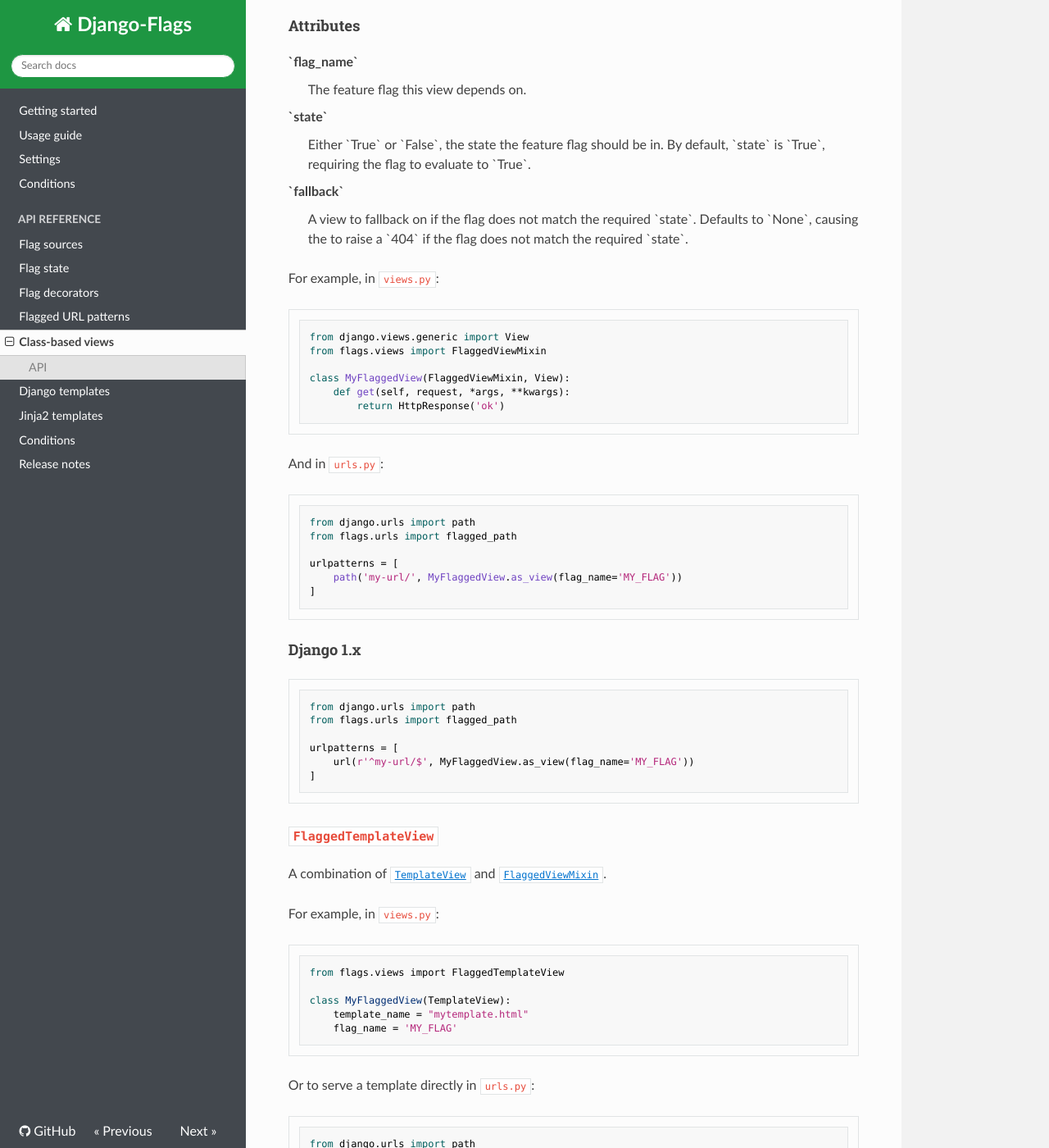
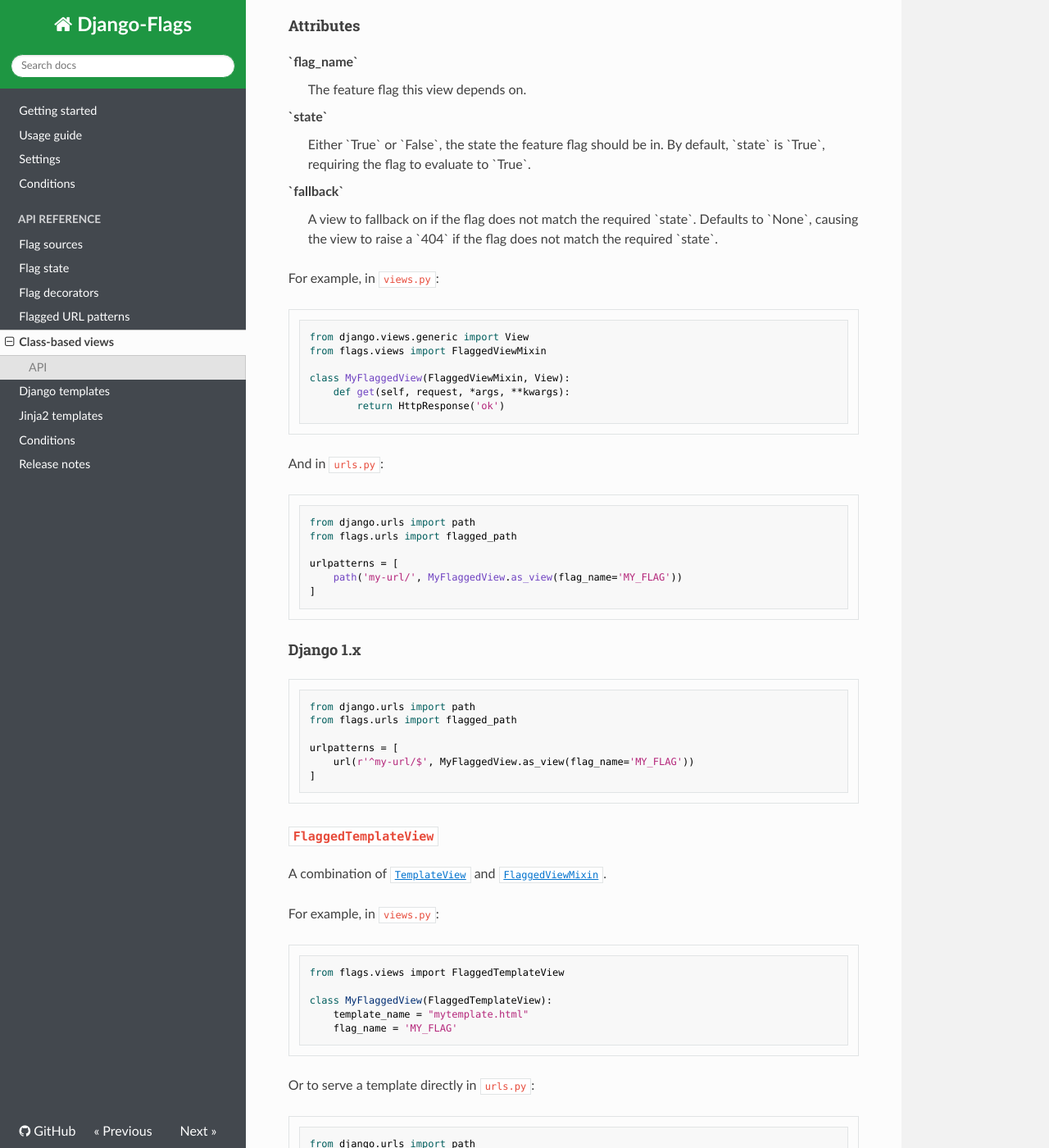
Before and after one commit to cfpb/django-flags, an MkDocs documentation site: the page built from docs/api/views.md, in a window 1280 px wide and 1400 px high, scrolled down 438 px. Shown: the whole window at 82% size. Built offline with MkDocs 1.6.1, drawn with Linux system fonts in a browser that asks for light colours; nearby versions of some CDN libraries; old or Windows-style settings are respelled for this version of MkDocs.

Commit message:
Update docs/api/views.md
Co-Authored-By: willbarton <will@brtns.com>

````diff
--- a/docs/api/views.md
+++ b/docs/api/views.md
@@ -23,7 +23,7 @@
   <dd>Either `True` or `False`, the state the feature flag should be in. By default, `state` is `True`, requiring the flag to evaluate to `True`.</dd>
 
   <dt>`fallback`</dt>
-  <dd>A view to fallback on if the flag does not match the required `state`. Defaults to `None`, causing the to raise a `404` if the flag does not match the required `state`.</dd>
+  <dd>A view to fallback on if the flag does not match the required `state`. Defaults to `None`, causing the view to raise a `404` if the flag does not match the required `state`.</dd>
 </dl>
 
 For example, in `views.py`:
@@ -68,7 +68,7 @@
 ```python
 from flags.views import FlaggedTemplateView
 
-class MyFlaggedView(TemplateView):
+class MyFlaggedView(FlaggedTemplateView):
     template_name = "mytemplate.html"
     flag_name = 'MY_FLAG'
 ```
````
